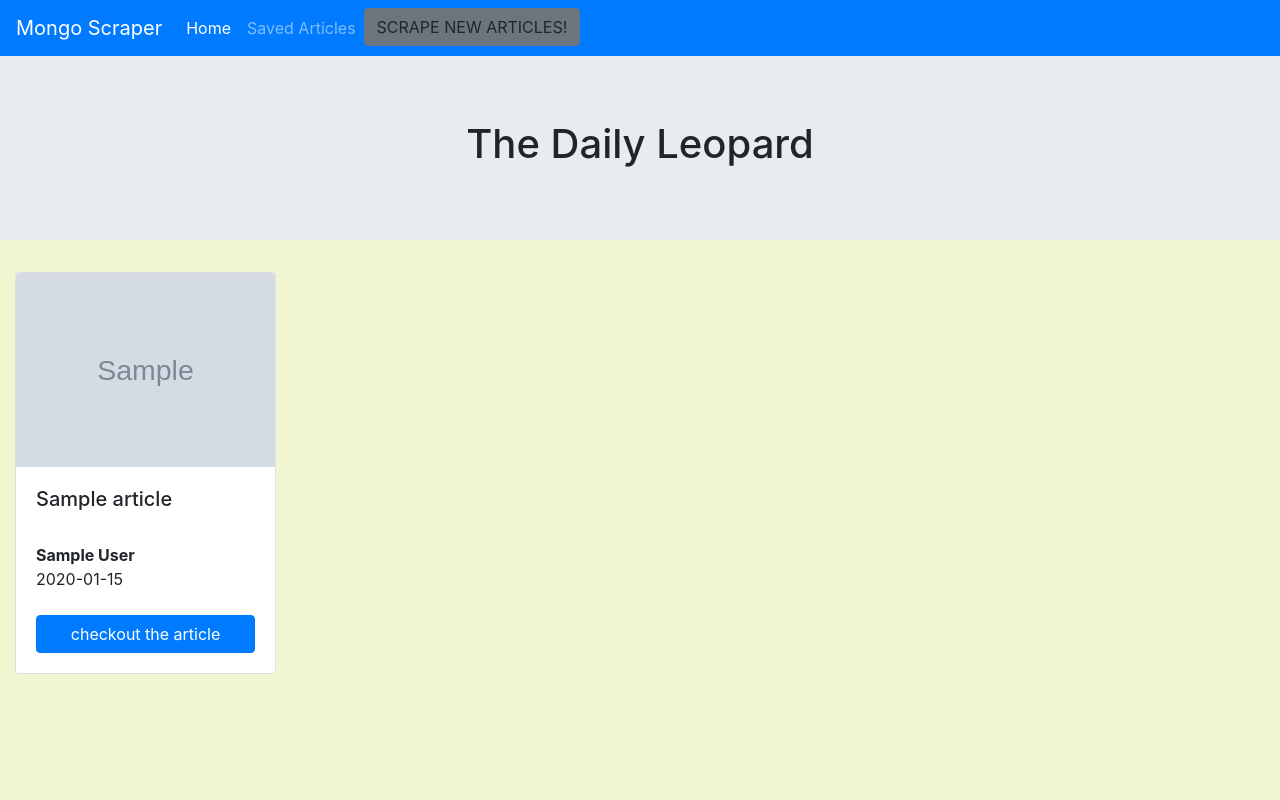
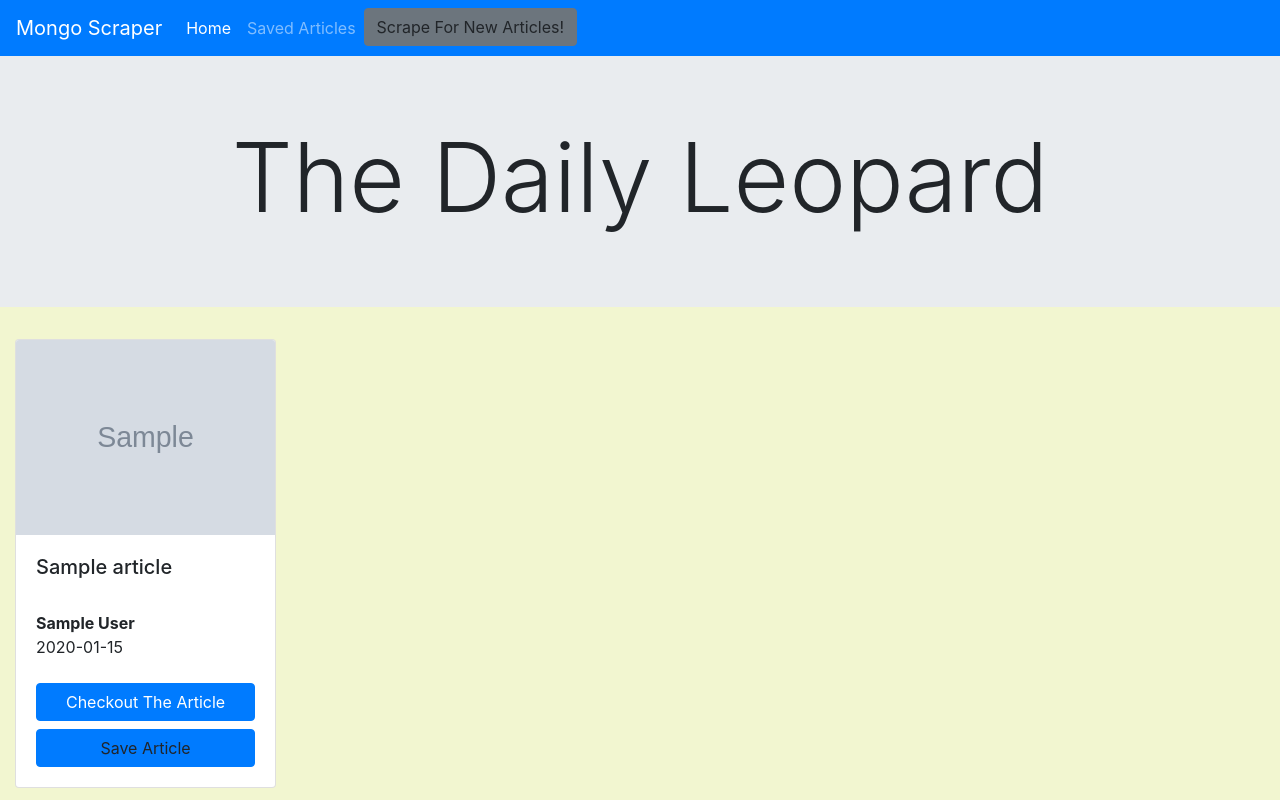
Before and after one commit to jsf5077/TheDailyInfo, a Node server app: page / in a window 1280 px wide. Run offline with Node 20, Linux system fonts and the light colour scheme; tables that the repository leaves empty hold one stand-in row (values such as "Sample post"); grey boxes marked "Sample" are stand-in pictures; some libraries are stand-ins or nearby versions.

Commit message:
can successfully save articles

```diff
--- a/public/app.js
+++ b/public/app.js
@@ -3,19 +3,23 @@ $.getJSON("/articles", function(data) {
     // For each one
     for (var i = 0; i < data.length; i++) {
       // Display the apropos information on the page
-    //   $("#articles").append("<p data-id='" + data[i]._id + "'><a href='"+data[i].link+"' target='_blank'>"+ data[i].title + "</a></p>");
-      $("#articles").append("<div class='card' style'width: 18rem;'> <img src='" + data[i].img + "' class='card-img-top' alt='img'><div class='card-body'><h5 data-id='" + data[i]._id + "' class='card-text'>" + data[i].title + "</h5><br><p class='mb-0'><strong>" + data[i].author + "</strong></p><p class='mb-0'>" + data[i].date + "</p></br><div = class''><a href='" + data[i].link + "' target='_blank' class='btn btn-primary btn-block'>checkout the article</a></div></div></div>");
+
+      $("#articles").append("<div class='card' style'width: 18rem;'> <img src='" + data[i].img + "' class='card-img-top' alt='img'><div class='card-body'><h5 data-id='" + data[i]._id + "' class='card-text'>" + data[i].title + "</h5><br><p class='mb-0'><strong>" + data[i].author + "</strong></p><p class='mb-0'>" + data[i].date + "</p></br><div = class''><a href='" + data[i].link + "' target='_blank' class='btn btn-primary btn-block'>Checkout The Article</a><a class='btn btn-primary btn-block' data-id='" + data[i]._id + "' id='saveArt'>Save Article</a></div></div></div>");
+
+    // Trying to impliment cleaner code of the above append. Not understanding why this is not working properly
+    //   $("#articles").append("<div class='card' id='subArticles' style'width: 18rem;'>");
+    //   $("#subArticles").append("<img src='" + data[i].img + "' class='card-img-top' alt='img'>");
+    //   $("#subArticles").append("<div class='card-body'id='subArticlesBody'>");
+    //   $("#subArticlesBody").append("<h5 data-id='" + data[i]._id + "' class='card-text'>" + data[i].title + "</h5><br>");
+    //   $("#subArticlesBody").append("<p class='mb-0'><strong>" + data[i].author + "</strong></p>");
+    //   $("#subArticlesBody").append("<p class='mb-0'>" + data[i].date + "</p></br>");
+    //   $("#subArticlesBody").append("<div id='subArtBtn'>");
+    //   $("#subArtBtn").append("<a href='" + data[i].link + "' target='_blank' class='btn btn-primary btn-block'>checkout the article</a>");
+    //   $("#subArticlesBody").append("</div>");
+    //   $("#subArticles").append("</div>");
+    //   $("#articles").append("</div>");
     }
   });
-
-//   <div class='card' style'"width: 18rem;'>
-//  // <img src="..." class="card-img-top" alt="...">
-//   //<div class="card-body">
-//   //<h5 class="card-title">Card title</h5>
-//   //<p class="card-text">Some quick example text to build on the card title and make up the bulk of the card's content.</p>
-//   //<a href="#" class="btn btn-primary">Go somewhere</a>
-//   </div>
-// </div>
 
   // Whenever someone clicks a p tag
   $(document).on("click", "h5", function() {
@@ -85,3 +89,19 @@ $.getJSON("/articles", function(data) {
     $("#titleinput").val("");
     $("#bodyinput").val("");
   });
+
+  // When you click the Save Article button
+$(document).on("click", "#saveArt", function() {
+    var thisId = $(this).attr("data-id");
+    console.log(thisId);
+
+    $.ajax({
+      method: "PUT",
+      url: "/saved/" + thisId,
+
+    })
+
+    .done(function(data) {
+        console.log(data);
+    });
+  });
--- a/server.js
+++ b/server.js
@@ -161,6 +161,45 @@ app.post("/articles/:id", function(req, res) {
     });
 });
 
+// Route for saving/updating article to be saved
+app.put("/saved/:id", function(req, res) {
+
+  db.Article
+    .findByIdAndUpdate({ _id: req.params.id }, { $set: { isSaved: true }})
+    .then(function(dbArticle) {
+      res.json(dbArticle);
+    })
+    .catch(function(err) {
+      res.json(err);
+    });
+});
+
+// Route for getting saved article
+app.get("/saved", function(req, res) {
+
+  db.Article
+    .find({ isSaved: true })
+    .then(function(dbArticle) {
+      res.json(dbArticle);
+    })
+    .catch(function(err) {
+      res.json(err);
+    });
+});
+
+// Route for deleting/updating saved article
+app.put("/delete/:id", function(req, res) {
+
+  db.Article
+    .findByIdAndUpdate({ _id: req.params.id }, { $set: { isSaved: false }})
+    .then(function(dbArticle) {
+      res.json(dbArticle);
+    })
+    .catch(function(err) {
+      res.json(err);
+    });
+});
+
 // Start the server
 app.listen(PORT, function() {
   console.log("App running on port " + PORT + "!");
--- a/views/body.handlebars
+++ b/views/body.handlebars
@@ -14,17 +14,17 @@
         </a>
       </li>
       <li class="nav-item">
-        <a class="nav-link" href="/saved">Saved Articles</a>
+        <a class="nav-link" href="/saved" id="">Saved Articles</a>
       </li>
       <li class="nav-item">
-        <a class="btn btn-secondary scrape-new">SCRAPE NEW ARTICLES!</a>
+        <a class="btn btn-secondary scrape-new">Scrape For New Articles!</a>
       </li>
     </ul>
   </div>
 </nav>
   <div class="jumbotron jumbotron-fluid">
     <div class="container text-center">
-      <h1>The Daily Leopard</h1>
+      <h1 class="display-1">The Daily Leopard</h1>
     </div>
   </div>
   <div class="container-fluid">
```
Also changed, not shown: models/Article.js (+9 -0 lines).
